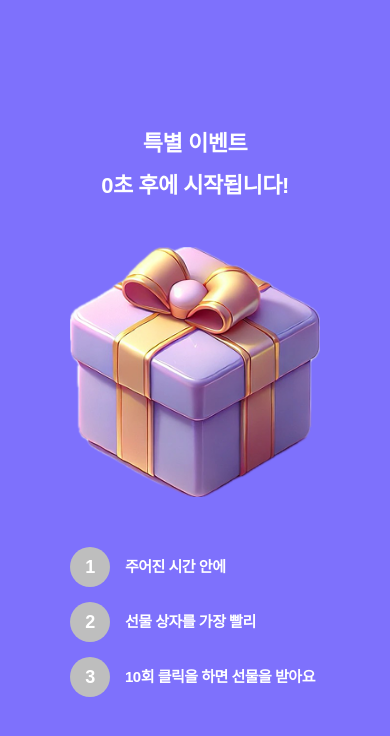
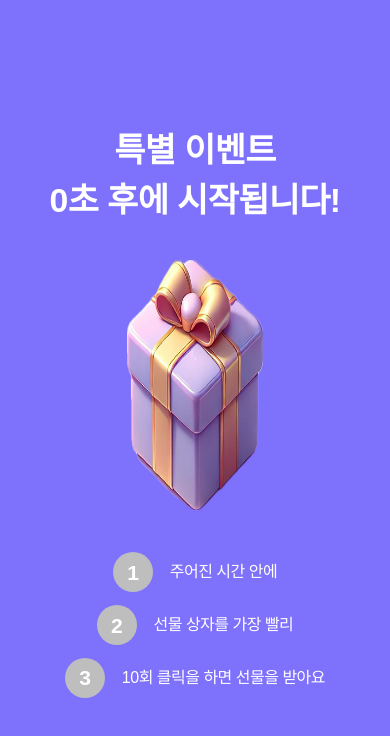
Before and after one commit to SSAFY-D105-Pop4U/Pop4U, a React (Vite) app in the folder frontend/: page /game/Event_Game/1 in a window 390 px wide. Shown: the top 736 px of the page. Built offline with nearby package versions, Linux system fonts and the light colour scheme; no server answers.

Commit message:
Feat : 게임 수정

```diff
--- a/frontend/src/styles/pages/Game.css
+++ b/frontend/src/styles/pages/Game.css
@@ -1,5 +1,6 @@
+/* 🎯 전체 컨테이너 */
 .game-event-container {
-  background-color: #7E71FC; /* 연한 베이지색 */
+  background-color: #7E71FC;
   width: 100vw;
   height: 100vh;
   display: flex;
@@ -8,180 +9,130 @@
   justify-content: center;
 }
 
+/* 🎁 선물 박스 */
 .present {
   display: flex;
   justify-content: center;
-  width: 250px;
-  height: 250px;
-  user-select: none; /* 텍스트/이미지 선택 방지 */
-  pointer-events: auto; /* 클릭 이벤트 정상 처리 */
-  touch-action: manipulation; /* 모바일 터치 이벤트 최적화 */
-  -webkit-user-drag: none; /* ✅ Safari에서 드래그 방지 */
+  width: 20vw;
+  height: 20vh;
+  max-width: 250px;
+  max-height: 250px;
+  user-select: none;
+  pointer-events: auto;
+  touch-action: manipulation;
+  -webkit-user-drag: none;
 }
 
+/* 📝 설명 텍스트 */
 .comment {
-  display: flex;
-  justify-content: center;
-  /* text-align: center; */
-  margin-top: 0px;
-  margin-bottom: 20px;
-  font-size: 22px;
-  margin-left: 0px;
+  text-align: center;
+  font-size: 2vh;
   font-weight: bold;
-  color: hsl(0, 0%, 100%);
+  color: white;
+  margin-bottom: 2vh;
 }
 
+/* ⏳ 타이머 */
 .time {
   text-align: center;
-  margin-bottom: 50px;
-  font-size: 22px;
+  margin-bottom: 5vh;
+  font-size: 2.5vh;
   font-weight: bold;
   color: white;
 }
 
+/* 📌 컨테이너 */
 .container {
   display: flex;
   justify-content: center;
   align-items: center;
+  width: 100vw;
 }
 
-/* 📌 원 + 텍스트를 감싸는 컨테이너 */
-/* 🎯 부모 컨테이너 */
+/* 🎯 게임 플레이 안내 */
 .instructions {
   display: flex;
-  flex-direction: column; /* 세로 정렬 */
-  align-items: flex-start; /* 왼쪽 정렬 (필요하면 center) */
-  margin-top: 50px;
-
+  flex-direction: column;
+  align-items: center;
+  margin-top: 5vh;
 }
 
 .instruction-item {
   display: flex;
-  align-items: center; /* 원과 텍스트를 수직 중앙 정렬 */
-  gap: 15px; /* 원과 텍스트 사이 간격 */
-  margin-bottom: 15px;
+  align-items: center;
+  gap: 2vh;
+  margin-bottom: 1.5vh;
   color: white;
+  font-size: 1.8vh;
+}
 
-}
-/* 🎯 원 (1,2,3) */
+/* 🔵 숫자 원 */
 .circle {
-  width: 40px;
-  height: 40px;
+  width: 5vh;
+  height: 5vh;
+  max-width: 40px;
+  max-height: 40px;
   border-radius: 50%;
   background-color: #bebebe;
   display: flex;
   justify-content: center;
   align-items: center;
   font-weight: bold;
-  color: rgb(255, 255, 255);
-  font-size: 18px;
-  z-index: 1;
-  transition: background-color 0.3s ease-in-out, box-shadow 0.3s ease-in-out;
+  color: white;
+  font-size: 1.5vh;
 }
 
-/* 🎯 순차적으로 반짝이는 애니메이션 */
-/* .circle.active {
-  background-color: #fdcb58;
+/* 🎮 게임 플레이 */
+.game-play {
+  margin-bottom: 10vh;
+  color: white;
+}
 
-} */
+/* 📢 플레이 설명 */
+.play_instruction {
+  text-align: center;
+  font-size: 2vh;
+  font-weight: bold;
+  margin-bottom: 2vh;
+}
 
-p {
-  font-size: 15px;
-  color: #ffffff;
+/* ⏳ 타이머 */
+.play_timer {
+  font-size: 2.5vh;
+  text-align: center;
+  margin-bottom: 3vh;
+}
+
+/* 🏆 점수 */
+.score {
+  display: flex;
+  justify-content: center;
+  align-items: center;
+  width: 100vw;
+  height: 10vh;
+  font-size: 6vh;
   font-weight: bold;
 }
 
-.hidden {
-  opacity: 0;
-  visibility: hidden;
-}
-
-.visible {
-  opacity: 1;
-  visibility: visible;
-  transition: opacity 1.0s ease-in-out;
-}
-
-
-
-/* ⭐⭐ gameplay 부분⭐⭐ */
-
-.game-play{
-margin-bottom: 120px;
-color: hsl(0, 0%, 100%);
-}
-
-
-.play_instruction{
-text-align: center;
-margin-top: 0px;
-margin-bottom: 20px;
-font-size: 20px;
+/* 🎯 게임 이벤트 카운트 */
+.game-event-count {
+  margin-bottom: 5vh;
+  display: flex;
+  justify-content: center;
+  font-size: 4vh;
   font-weight: bold;
 }
 
-.play_timer{
-  font-size: 20px;
-  text-align: center;
-  margin-bottom: 30px;
-}
-
-.score {
-  display: flex;
-  justify-content: center; /* ✅ 가로 중앙 */
-  align-items: center; /* ✅ 세로 중앙 */
-  width: 100%; /* ✅ 부모 크기에 맞춰 정렬 */
-  height: 50px; /* ✅ 원하는 크기 조절 가능 */
-  font-size: 80px;
-  font-weight: bold;
-  padding-top: 100px;
-}
-.game-event-count{
-  margin-bottom: 50px;
-  display: flex;
-  justify-content: center;
-  font-size: 40px;
-  font-weight: bold;
-  margin-right: 15px;
-}
-
-
-/* 🎯 클릭 애니메이션 - 흔들림 */
-@keyframes shake {
-  0% { transform: rotate(0deg); }
-  25% { transform: rotate(-10deg); }
-  50% { transform: rotate(10deg); }
-  75% { transform: rotate(-10deg); }
-  100% { transform: rotate(0deg); }
-}
-
-/* 🎯 클릭 애니메이션 - 작은 흔들림 */
-@keyframes wiggle {
-  0% { transform: rotate(0deg); }
-  25% { transform: rotate(-5deg); }
-  50% { transform: rotate(5deg); }
-  75% { transform: rotate(-5deg); }
-  100% { transform: rotate(0deg); }
-}
-
-/*  클릭 시 애니메이션 효과 적용 */
+/* ⭐ 클릭 애니메이션 */
 .present.clicked {
   animation: wiggle 0.3s ease-in-out, flash 0.3s ease-in-out;
 }
 
-
-
-/* 🎯 클릭 이펙트 (원형 번쩍임) */
-@keyframes clickEffect {
-  0% { transform: scale(0); opacity: 0.8; }
-  50% { transform: scale(1); opacity: 0.5; }
-  100% { transform: scale(1.5); opacity: 0; }
-}
-
+/* 🔵 클릭 효과 */
 .click-effect {
   position: absolute;
-  width: 50px;
-  height: 50px;
+  width: 5vh;
+  height: 5vh;
   background-color: #b84be399;
   border-radius: 50%;
   animation: clickEffect 0.5s ease-out;
@@ -189,181 +140,123 @@ font-weight: bold;
   pointer-events: none;
 }
 
-@keyframes touchPop {
-  0% { transform: scale(0.5); opacity: 1; box-shadow: 0 0 10px rgba(255, 255, 0, 0.8); }
-  50% { transform: scale(1.3); opacity: 0.8; }
-  100% { transform: scale(1); opacity: 0; }
+/* ⭐⭐ 게임 결과 ⭐⭐ */
+.game-result {
+  margin-bottom: 2vh;
 }
 
-.touch-pop {
-  position: absolute;
-  width: 60px;
-  height: 60px;
-  background-color: rgba(255, 165, 0, 0.5);
-  border-radius: 50%;
-  animation: touchPop 0.5s ease-out;
-  transform: translate(-50%, -50%);
-  pointer-events: none;
-}
-@keyframes rippleEffect {
-  0% {
-    transform: scale(0);
-    opacity: 1;
-  }
-  50% {
-    transform: scale(1.5);
-    opacity: 0.5;
-  }
-  100% {
-    transform: scale(2);
-    opacity: 0;
-  }
+/* 🎁 오픈된 선물 */
+.openpresent {
+  width: 20vh;
+  max-width: 250px;
+  user-select: none;
+  pointer-events: auto;
+  touch-action: manipulation;
+  -webkit-user-drag: none;
 }
 
-.ripple {
-  position: absolute;
-  width: 50px;
-  height: 50px;
-  background-color: rgba(0, 150, 255, 0.5);
-  border-radius: 50%;
-  animation: rippleEffect 0.6s ease-out;
-  transform: translate(-50%, -50%);
-  pointer-events: none;
+/* 📊 점수 결과 */
+.scoreresult {
+  display: flex;
+  justify-content: center;
+  font-size: 2vh;
+  font-weight: bold;
+  margin-bottom: 5vh;
 }
 
-
-
-/* ⭐⭐게임 결과부분⭐⭐ */
-.game-result{
-  margin-bottom:20px;
-}
-.openpresent{
-  width: 250px;
-  /* height: 50px; */
-  user-select: none; /* 텍스트/이미지 선택 방지 */
-  pointer-events: auto; /* 클릭 이벤트 정상 처리 */
-  touch-action: manipulation; /* 모바일 터치 이벤트 최적화 */
-  -webkit-user-drag: none; /* ✅ Safari에서 드래그 방지 */
-  margin-right: 10px;
+/* ✅ 완료 버튼 */
+.complete {
+  display: flex;
+  justify-content: center;
+  padding-top: 8vh;
 }
 
-.scoreresult{
-  display: flex;
-  justify-content: center;
-  font-size: 20px;
-  font-weight:bold;
-  margin-bottom: 50px;
-}
-.complete{
-
-  display: flex;
-  justify-content: center;
-}
-
+/* 🟢 버튼 스타일 */
 .button-style {
-  background-color: hsl(0, 0%, 100%); /* 녹색 버튼 */
-  color: #6631E5; /* 글자색 흰색 */
-  font-size: 16px;
-  padding: 12px 150px;
+  background-color: white;
+  color: #6631E5;
+  font-size: 2vh;
+  padding: 2vh 8vw;
   border: none;
-  border-radius: 8px;
+  border-radius: 1vh;
   cursor: pointer;
   transition: all 0.3s ease-in-out;
   box-shadow: 1px 1px 6px rgba(0, 0, 0, 0.2);
 }
 
-/* 호버(마우스 올릴 때) 효과 */
-.button-style:hover {
-  background-color: #5c3da5;
-  transform: scale(1.05);
-}
-
-/* 클릭 시 효과 */
-.button-style:active {
-  background-color: #4163d4;
-  transform: scale(0.98);
-}
-.complete{
-  padding-top: 80px;
-}
-
-.large-text {
-  font-size: 23px;
-  font-weight:bold;
-  color: hwb(0 100% 0%);
-  margin-bottom: 20px;
-}
-
-.result-button-container{
+/* 🎯 반응형 크기 조절 */
+.result-button-container {
   display: flex;
-  /* justify-content: center; */
-  /* margin-bottom: 30px; */
-  padding-bottom: 30px;
+  padding-bottom: 3vh;
 }
 
 .result_button {
-  border: 2px solid transparent; /* 기본적으로 테두리 없음 */
-  outline: none;
-  padding: 10px 20px;
-  background-color: white;
-  color: black;
+  padding: 1vh 4vw;
+  border-radius: 2vh;
+  background-color: #D9D9D9;
+  box-shadow: 0 0 1px black;
   cursor: pointer;
-  transition: border 0.3s ease; /* 부드러운 애니메이션 */
+  margin-left: 5vw;
 }
 
-.result_button {
-  /* border: 1px solid rgb(91, 91, 91); */
-  padding: 2px 12px;
-  border-radius: 20px;
-  background-color: #D9D9D9;
-  box-shadow: 0 0 1px black;
-  color: black;
-  cursor: pointer;
-  margin-left: 230px;
+/* ⭐ 반응형 조정 */
+@media (max-width: 768px) {
+  .present {
+    width: 30vw;
+    height: 30vh;
   }
 
-
-.ranking-list {
-  display: flex;
-  flex-direction: column;
-  width: 250px;
-  gap: 10px;
+  .comment, .time, .play_instruction {
+    font-size: 3vh;
   }
 
-.myranking {
-  /* padding: 10px; */
-  background-color:#e6eef8;
-  /* border-bottom: 1px solid rgba(0, 0, 0, 0.2);  */
-  /* border-radius: 5px; */
-  text-align: center;
-  padding: 10px;
-
+  .circle {
+    width: 6vh;
+    height: 6vh;
+    font-size: 2vh;
   }
 
-.modal-content {
-  width: 300px; /* 원하는 너비 설정 */
-  max-width: 90%; /* 화면 크기에 따라 최대 너비 조절 */
-  height: auto; /* 내용에 따라 자동 조절 */
-  max-height: 80vh; /* 화면 높이에 따라 최대 높이 제한 */
-  padding: 20px;
-  background: white;
-  border-radius: 5px;
-  box-shadow: 0 4px 6px rgba(0, 0, 0, 0.1);
-  overflow-y: auto; /* 내용이 많으면 스크롤 */
+  .score {
+    font-size: 7vh;
   }
 
-.crown {
-  /* display: flex; */
-  font-size: 20px; /* 크라운 아이콘 크기 조절 */
-  margin-right: 35px;
-  margin-left: 0px; /* 등수와 크라운 사이 여백 추가 */
-
+  .game-event-count {
+    font-size: 5vh;
   }
 
-.ranking-item {
-  display: flex;
-  justify-content: space-between; /* 양쪽 끝으로 정렬 */
-  align-items: center; /* 세로 중앙 정렬 */
-  width: 100%; /* 부모 컨테이너 너비 설정 */
-  padding: 10px;
+  .button-style {
+    font-size: 3vh;
+    padding: 3vh 10vw;
   }
+}
+
+/* ✅ 모바일 (최대 480px) */
+@media (max-width: 480px) {
+  .present {
+    width: 35vw;
+    height: 35vh;
+  }
+
+  .comment, .time, .play_instruction {
+    font-size: 4vh;
+  }
+
+  .circle {
+    width: 8vh;
+    height: 8vh;
+    font-size: 2.5vh;
+  }
+
+  .score {
+    font-size: 8vh;
+  }
+
+  .game-event-count {
+    font-size: 6vh;
+  }
+
+  .button-style {
+    font-size: 4vh;
+    padding: 3vh 12vw;
+  }
+}
```
Lines whose indentation alone changed are shown as unchanged.
